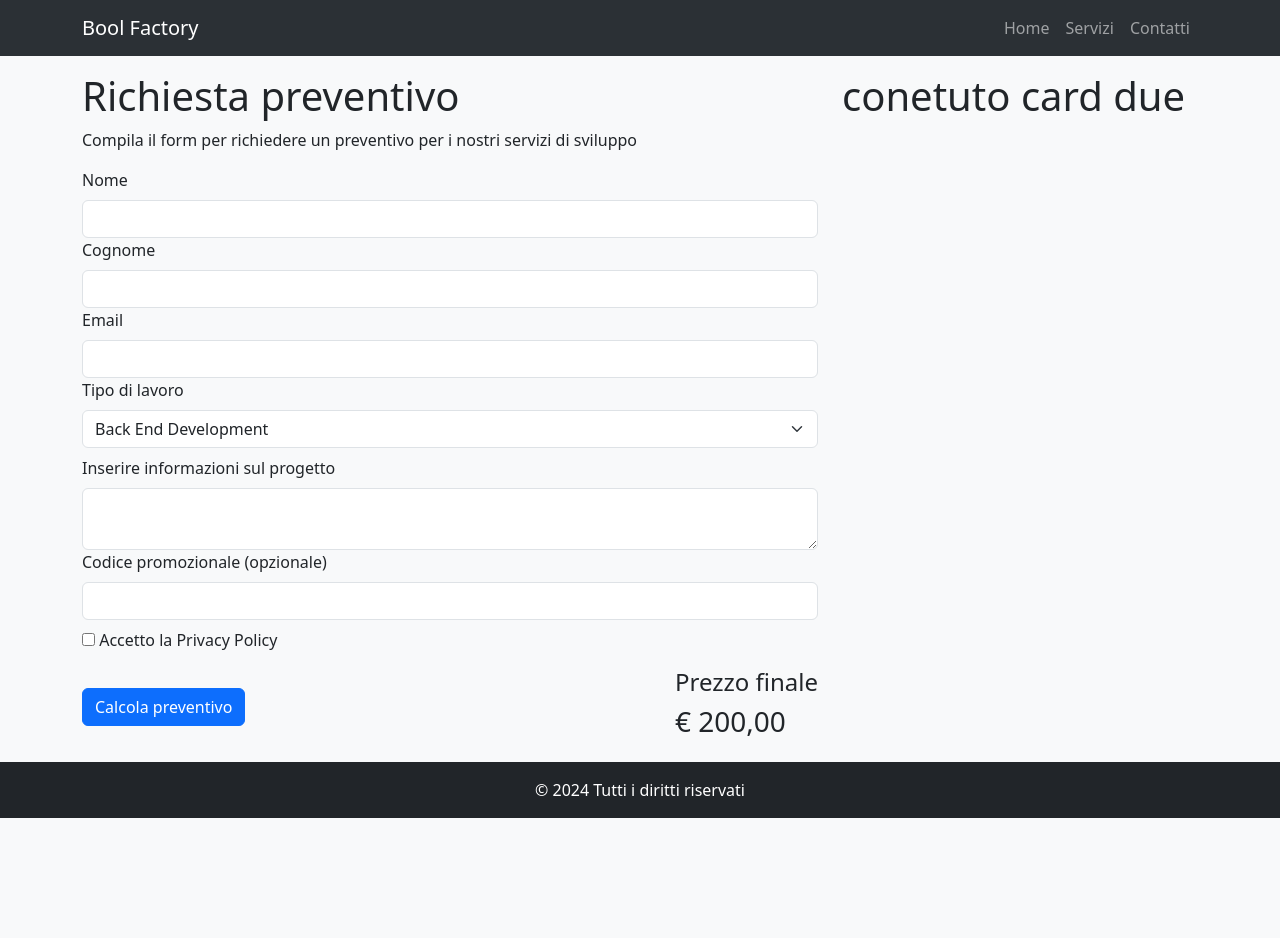
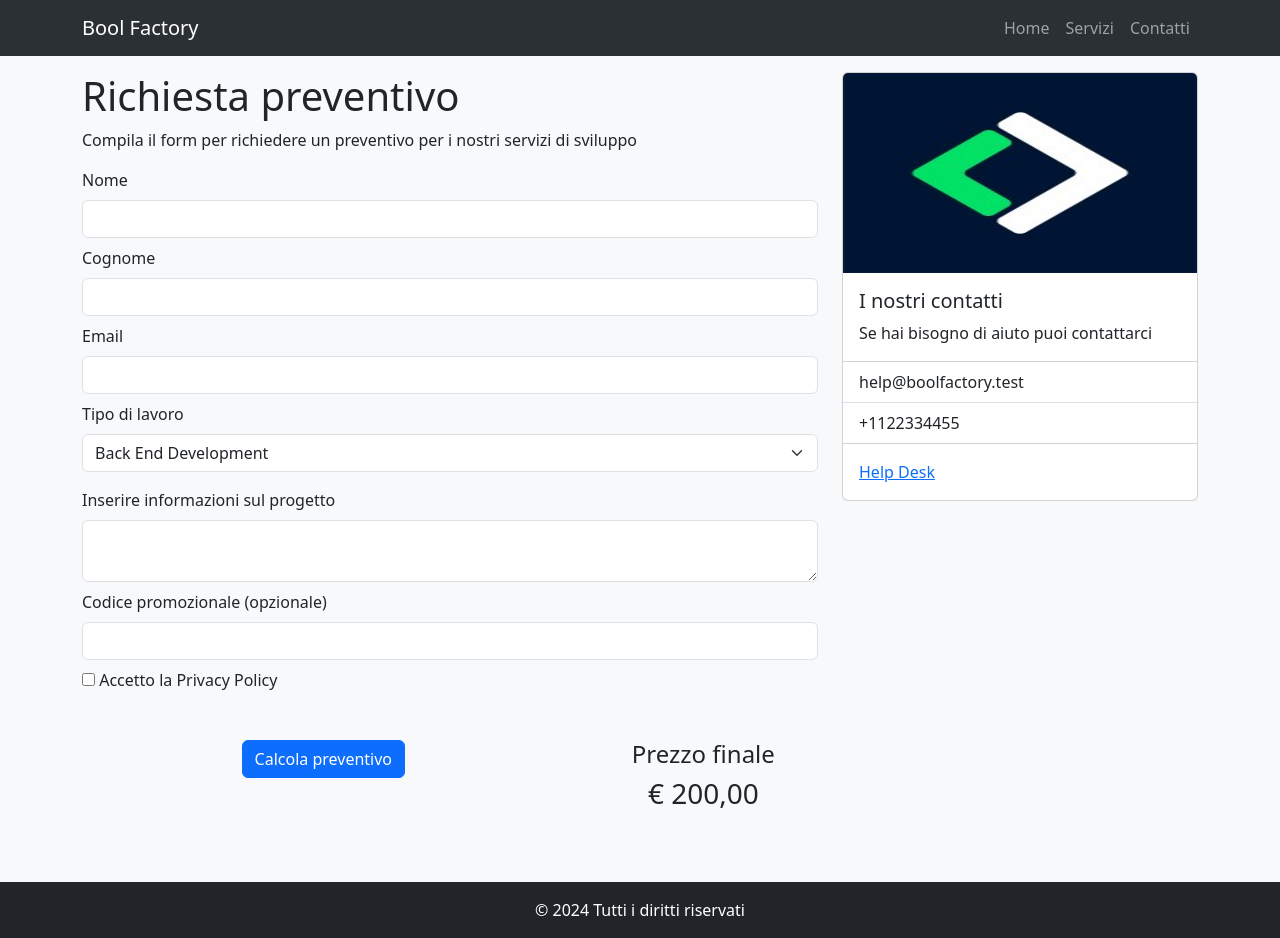
Before and after one commit to MatteInvi/bootstrap-preventivo, a plain HTML site: page index.html in a window 1280 px wide. Before the commit the page ends 818 px from the top, so only its background shows below. Drawn offline with nearby package versions, Linux system fonts and the light colour scheme.

Commit message:
feat: stesura parte js

```diff
--- a/index.html
+++ b/index.html
@@ -16,15 +16,14 @@
         <nav id="navigation-bar">
             <nav class="navbar navbar-expand-lg bg-body-tertiary" data-bs-theme="dark">
                 <div class="container">
-                    <div>
+
                     <a class="navbar-brand" href="#">Bool Factory</a>
-                        <button class="navbar-toggler" type="button" data-bs-toggle="collapse"
-                            data-bs-target="#navbarText" aria-controls="navbarText" aria-expanded="false"
-                            aria-label="Toggle navigation">
+                    <button class="navbar-toggler" type="button" data-bs-toggle="collapse" data-bs-target="#navbarText"
+                        aria-controls="navbarText" aria-expanded="false" aria-label="Toggle navigation">
                         <span class="navbar-toggler-icon"></span>
                     </button>
-                    </div>
-                    <div class="collapse navbar-collapse  justify-content-end" id="navbarText">
+
+                    <div class="collapse navbar-collapse justify-content-end" id="navbarText">
                         <ul class="navbar-nav mb-2 mb-lg-0">
                             <li class="nav-item">
                                 <a class="nav-link" aria-current="page" href="#">Home</a>
@@ -44,40 +43,58 @@
     <main>
         <div class="mt-3 container">
             <div class="row">
-                <div class="col-8">
+                <div class="col-12 col-lg-8">
                     <h1>Richiesta preventivo</h1>
                     <p>Compila il form per richiedere un preventivo per i nostri servizi di sviluppo</p>
                     <!-- Form di insermiento dati -->
-                    <form action=""class="">
+                    <form id="form-preventivo">
                         <label class="form-label" for="name">Nome</label>
-                        <input class="form-control" type="text" id="name">
-                        <label class="form-label" for="surname">Cognome</label>
-                        <input class="form-control" type="text" id="surname">
-                        <label class="form-label" for="mail">Email</label>
-                        <input class="form-control" type="mail" id="mail">
-                        <label class="form-label" for="work-type">Tipo di lavoro</label>
-                        <select class="form-select mb-2" id="work-type">
+                        <input class="form-control" type="text" id="name" required>
+                        <label class="form-label mt-2" for="surname">Cognome</label>
+                        <input class="form-control" type="text" id="surname" required>
+                        <label class="form-label mt-2" for="mail">Email</label>
+                        <input class="form-control" type="mail" id="mail" required>
+                        <label class="form-label mt-2" for="work-type">Tipo di lavoro</label>
+                        <select class="form-select mb-2" id="work-type" required>
                             <option value="backend">Back End Development</option>
-                            <option value="fronend">Front End Development</option>
+                            <option value="frontend">Front End Development</option>
                             <option value="analysis">Project Analysis</option>
                         </select>
-                        <label class="form-label" for="text-area">Inserire informazioni sul progetto</label>
+                        <label class="form-label mt-2" for="text-area">Inserire informazioni sul progetto</label>
                         <textarea class="form-control" id="text-area"></textarea>
-                        <label class="form-label" for="promotion-code">Codice promozionale (opzionale)</label>
-                        <input class="form-control mb-2" id="promotion-code" type="text">
-                        <input type="checkbox"  id="privacy-check"> <span>Accetto la Privacy Policy</span>
-                        <div class="d-flex align-items-center justify-content-between mt-3">
-                        <button class="btn btn-primary"type="submit">Calcola preventivo</button>
-                        <div >
+                        <label class="form-label mt-2" for="promo-code">Codice promozionale (opzionale)</label>
+                        <input class="form-control mb-2" id="promo-code" type="text">
+                        <input type="checkbox" id="privacy-check" required> <label for="privacy-check">Accetto la Privacy Policy</label>
+                        <div class="row mt-5 mb-5">
+                            <div class="col-12 text-center mb-3 col-lg-8">
+                                <button class="btn btn-primary" type="submit">Calcola preventivo</button>
+                            </div>
+                            <div class="col-12 text-center col-lg-4">
                                 <h4>Prezzo finale</h4>
                                 <h3 id="final-price">€ 200,00</h3>
                             </div>
                         </div>
                     </form>
+                </div>
 
+                <!-- Card  -->
+                <div class="col-12 col-lg-4">
+                    <div class="card">
+                        <img style="max-width:100%; height: 200px;" src="./img/logo.jpg" class="card-img-top"
+                            alt="logo-azienda">
+                        <div class="card-body">
+                            <h5 class="card-title">I nostri contatti</h5>
+                            <p class="card-text">Se hai bisogno di aiuto puoi contattarci</p>
                         </div>
-                <div class="col-4">
-                    <h1>conetuto card due</h1>
+                        <ul class="list-group list-group-flush">
+                            <li class="list-group-item">help@boolfactory.test</li>
+                            <li class="list-group-item">+1122334455</li>
+                        </ul>
+                        <div class="card-body">
+
+                            <a href="#" class="card-link">Help Desk</a>
+                        </div>
+                    </div>
                 </div>
             </div>
         </div>
@@ -89,6 +106,9 @@
             <p class="m-0">&#169; 2024 Tutti i diritti riservati</p>
         </div>
     </footer>
+    <!-- Script bootstrap -->
+    <script src="https://cdn.jsdelivr.net/npm/bootstrap@5.3.3/dist/js/bootstrap.bundle.min.js" integrity="sha384-YvpcrYf0tY3lHB60NNkmXc5s9fDVZLESaAA55NDzOxhy9GkcIdslK1eN7N6jIeHz" crossorigin="anonymous"></script>
+    <!-- Script personale -->
     <script src="./js/script.js"></script>
 </body>
 
--- a/js/script.js
+++ b/js/script.js
@@ -0,0 +1,48 @@
+// Variabili preimpostate
+const orePreimp = 10;
+// const sconto = prezzoParziale * 25/100;
+let prezzoParziale;
+
+// Importazione input utente
+const name = document.getElementById("name");
+const surname = document.getElementById("surname");
+const email = document.getElementById("mail");
+const infoExtra = document.getElementById("text-area");
+
+const formPreventivo = document.getElementById("form-preventivo");
+
+// prezzi orari per tipologia di lavoro
+const backendPrice = 20.50;
+const frontendPrice = 15.30;
+const projectAnalysisPrice = 33.60;
+
+//Codici sconto applicabili
+const arrayCodici = ["YHDNU32", "JANJC63", "PWKCN25", "SJDPO96", "POCIE24"];
+
+// Importazione output prezzo finale
+const finalPriceElem = document.getElementById("final-price");
+
+
+//Funzione al click su "calcola preventivo"
+
+formPreventivo.addEventListener("submit", function () {
+    let typeOfWork = document.getElementById("work-type");
+    const promoCode = document.getElementById("promo-code");
+
+    if (typeOfWork.value === "backend") {
+        prezzoParziale = backendPrice* orePreimp;
+    } else if (typeOfWork.value === "frontend") {
+        prezzoParziale = frontendPrice * orePreimp;
+    } else {
+        prezzoParziale =  projectAnalysisPrice * orePreimp;
+    }
+    console.log(prezzoParziale);
+
+    arrayCodici.forEach(function(code){
+        console.log(promoCode);
+        // if (promoCode === )
+
+    })
+
+
+});
```
Also changed, not shown: img/logo.jpg (added). Lines whose indentation alone changed are shown as unchanged.
